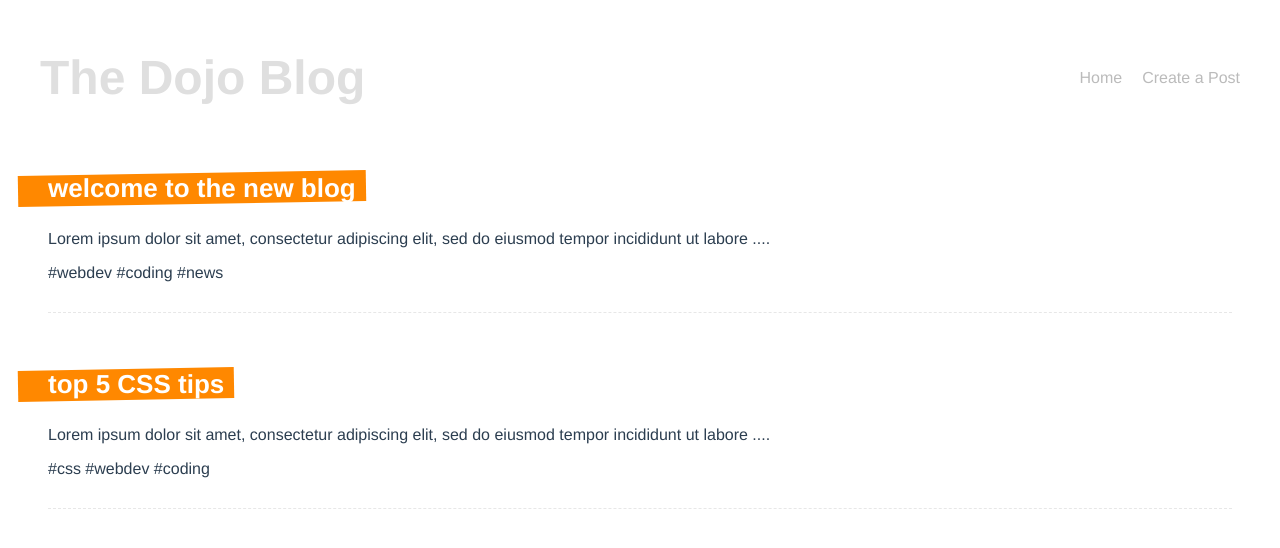
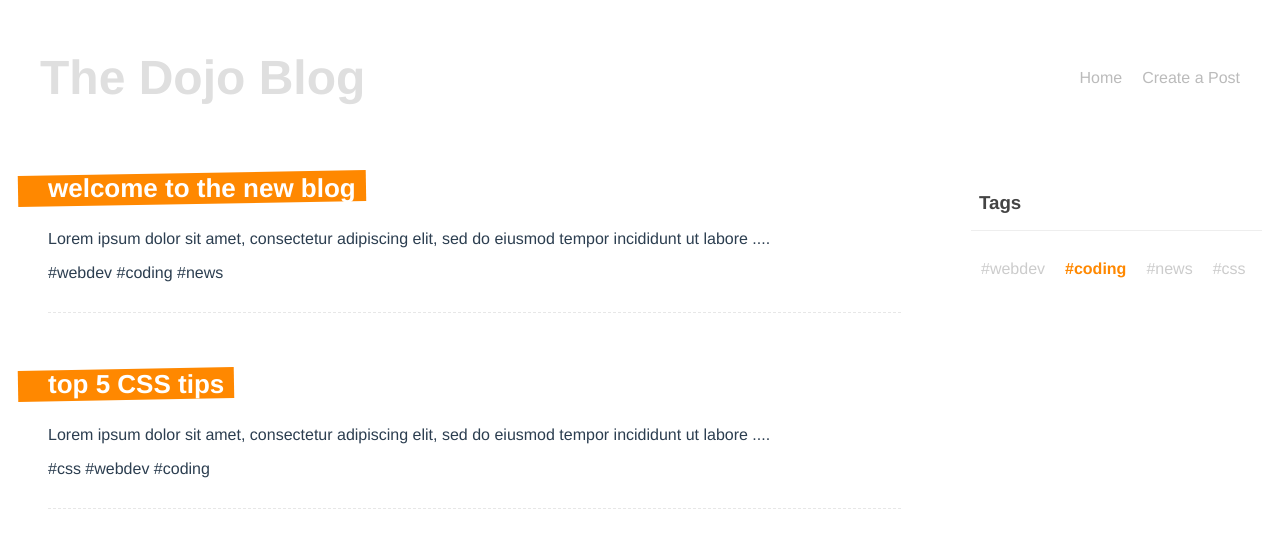
Before and after one commit to mikeqiu2011/dojo-blog, a Vue app: page /tags/coding in a window 1280 px wide. Shown: the top 548 px of the page. Built offline with nearby package versions, Linux system fonts and the light colour scheme; data requests are answered from the project's data file.

Commit message:
now tag view also have tagcloud

```diff
--- a/src/views/Tag.vue
+++ b/src/views/Tag.vue
@@ -1,8 +1,9 @@
 <template>
   <div class="tags">
     <div v-if="error">{{ error }}</div>
-    <div v-if="posts.length">
+    <div v-if="posts.length" class="layout">
       <PostList :posts="tagPosts" />
+      <TagCloud :posts="posts" />
     </div>
     <div v-else>
       <Spinner />
@@ -14,6 +15,7 @@
 import getPosts from "../composables/getPosts.js";
 import Spinner from "../components/Spinner.vue";
 import PostList from "../components/PostList.vue";
+import TagCloud from "../components/TagCloud.vue";
 
 import { useRoute } from "vue-router";
 import { computed } from "@vue/runtime-core";
@@ -29,7 +31,7 @@ export default {
 
     return { tagPosts, posts, error };
   },
-  components: { Spinner, PostList },
+  components: { Spinner, PostList, TagCloud },
 };
 </script>
 
```
